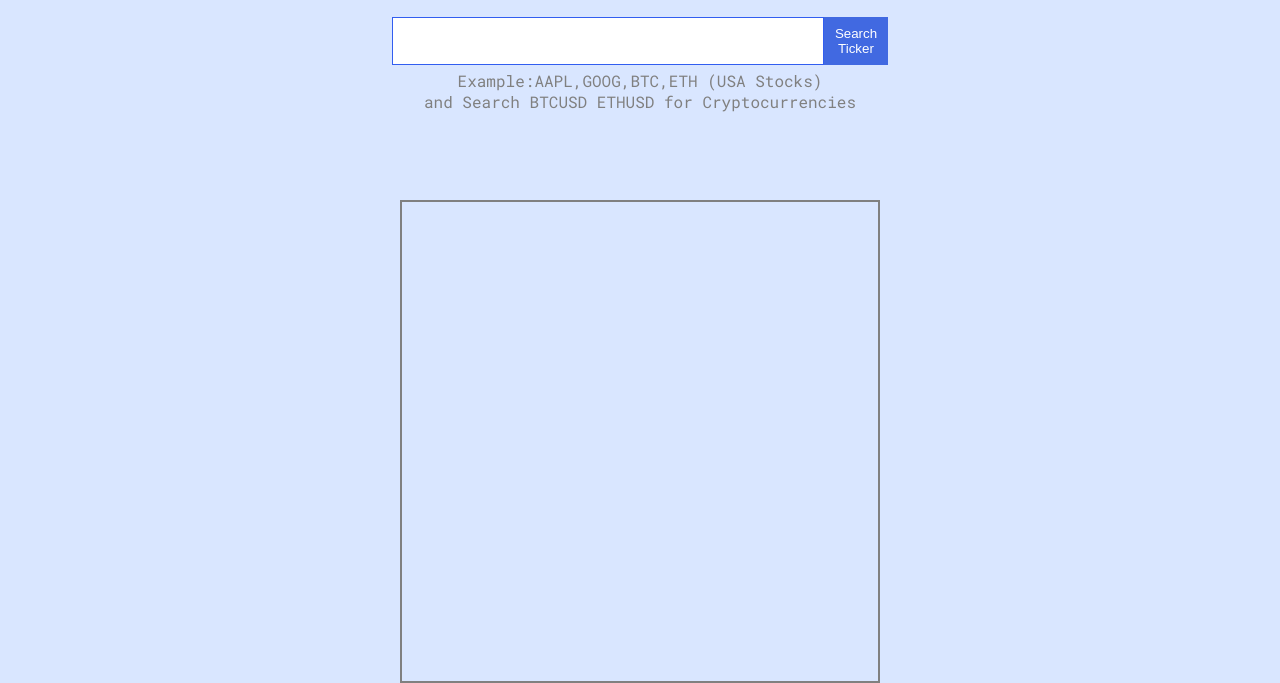
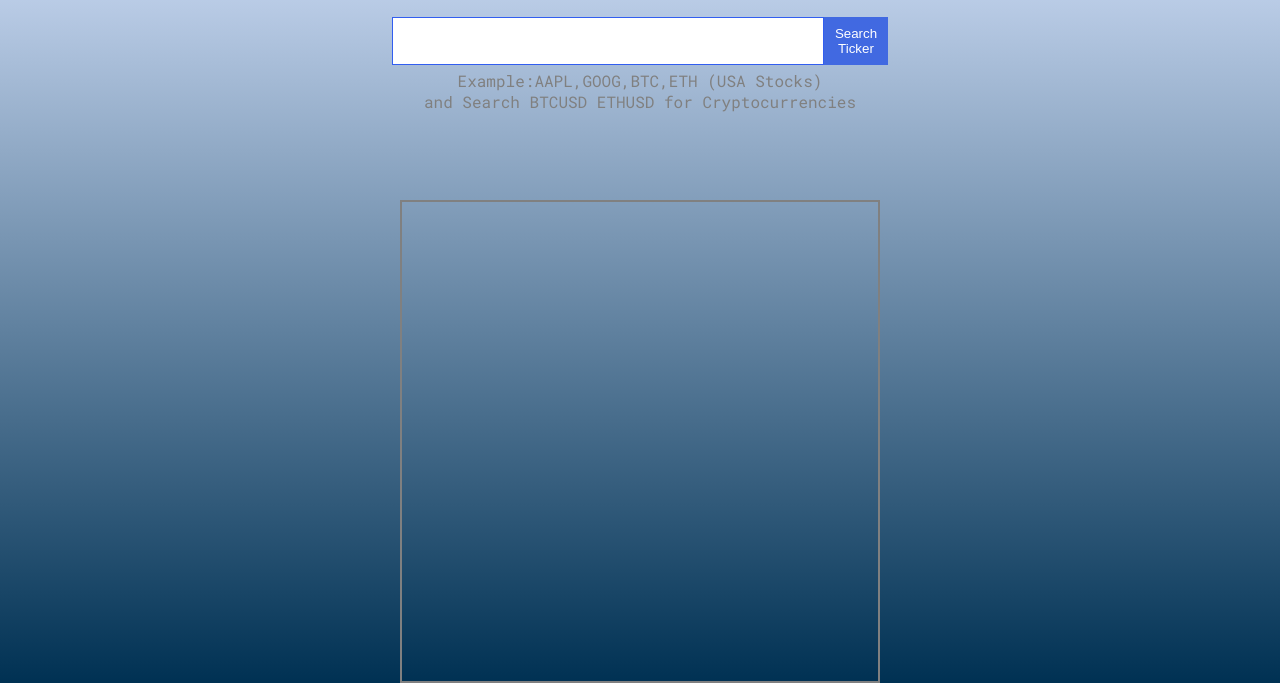
Before and after one commit to lakshya-dhariwal/StockIng, a plain HTML site: page index.html in a window 1280 px wide. Shown: the part 117-800 px from the top of the page. Drawn offline with Linux system fonts and the light colour scheme.

Commit message:
Update style.css

```diff
--- a/style.css
+++ b/style.css
@@ -12,10 +12,10 @@ body {
     background-repeat: no-repeat;
     background-attachment: fixed;
     font-family: 'Roboto mono', sans-serif;
-    background: #D9E6FF;
+    background: -webkit-linear-gradient(to bottom, #D9E6FF, #003153);  /*Chrome 10-25, Safari 5.1-6 */
+  	 background: linear-gradient(to bottom, #D9E6FF, #003153);/* W3C, IE 10+/ Edge */
 
-    /* background: -webkit-linear-gradient(to bottom, #EEF9FF, #D9E6FF);  Chrome 10-25, Safari 5.1-6 */
-    /* background: linear-gradient(to bottom, #EEF9FF, #D9E6FF); W3C, IE 10+/ Edge, Firefox 16+, Chrome 26+, Opera 12+, Safari 7+ */
+
 
 }
 .panel{
```
